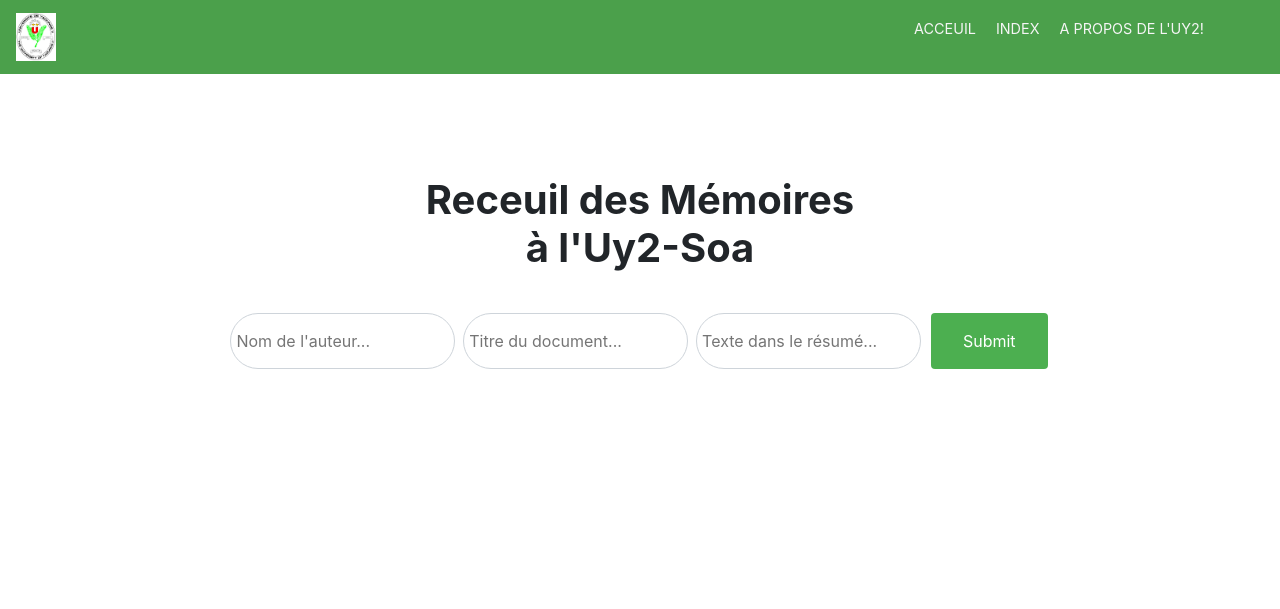
After one commit to mta12/app_memoire, a Django app: page /rech-avancee-home/ in a window 1280 px wide. The commit adds this page. Shown: the top 609 px of the page. Run offline with Django 3.2, Linux system fonts and the light colour scheme; some libraries are stand-ins or nearby versions.

Commit message:
extenxion du champ de texte pour la recherche

```diff
--- a/main/templates/main/home.html
+++ b/main/templates/main/home.html
@@ -23,7 +23,7 @@
       </button>
     </form>
 
-    <!--<a href="#" class="rech_avancee">Recherche Avancée</a> -->
+    <!-- <a href="#" class="rech_avancee">Recherche Avancée</a> -->
   </nav>
 </div>
 
--- /dev/null
+++ b/main/templates/main/rech_avancee_home.html
@@ -0,0 +1,46 @@
+{% extends "main/base.html" %} {% block content %}
+<div class="home-page-content">
+  <nav class="section_search">
+    <h1>
+      <strong>
+        Receuil des Mémoires <br />
+        à l'Uy2-Soa
+      </strong>
+    </h1>
+    <form
+      class="bloc-form-rech-avancee"
+      method="GET"
+      action="{% url 'main:searchDocs' %}"
+    >
+      <input
+        name="q_auteur"
+        id="input_auteur"
+        class="form-control2 mr-sm-2"
+        type="text"
+        placeholder="Nom de l'auteur..."
+      />
+      <input
+        name="q_titre"
+        id="input_titre"
+        class="form-control2 mr-sm-2"
+        type="text"
+        placeholder="Titre du document..."
+      />
+      <input
+        name="q_resume"
+        id="input_resume"
+        class="form-control2 mr-sm-2"
+        type="text"
+        placeholder="Texte dans le résumé..."
+      />
+      <input
+        class="bouton-search btn btn-outline-success my-2 my-sm-0"
+        type="submit"
+      />
+    </form>
+
+    <!-- -->
+  </nav>
+</div>
+
+{% endblock content %}
--- a/main/urls.py
+++ b/main/urls.py
@@ -16,4 +16,8 @@ urlpatterns = [
          name='downloadDocs'),  # test -- (si lien telechargement s'affiche ou pas, si possible de tel...)
     path('index/', views.DocumentsIndexView.as_view(),
          name='indexDocs'),  # test -- OK
+    path('rech-avancee-home/',
+         TemplateView.as_view(template_name="main/rech_avancee_home.html")),  # test -- Not OK
+    path('rech-avancee-index/',
+         TemplateView.as_view(template_name="main/docs/rech_avancee_index.html")),  # test -- Not OK
 ]
--- a/static/css/corps.css
+++ b/static/css/corps.css
@@ -112,6 +112,27 @@
 }
 
 
+/* FORMULAIRE AVANCEE ********************/
+
+.bloc-form-rech-avancee {
+    border: 0px solid black;
+    margin: auto;
+    width: 80%;
+    display: flex;
+}
+
+input[type=submit],
+input[type=reset] {
+    background-color: #4CAF50;
+    border: none;
+    color: white;
+    padding: 16px 32px;
+    text-decoration: none;
+    margin: 4px 2px;
+    cursor: pointer;
+}
+
+
 /** GESTION DES TAILLES D'ECRANS */
 
 @media screen and (max-width:1024px) {
@@ -128,8 +149,11 @@
         flex-wrap: wrap;
         width: 100%;
     }
+    .bloc-form-results {
+        width: 90%;
+        padding-top: 2px;
+    }
     .form-control2 {
-        display: block;
         display: block;
         width: 100%;
         font-size: 0.8rem;
@@ -191,4 +215,17 @@
         border-radius: 34px;
         transition: border-color .15s ease-in-out, box-shadow .15s ease-in-out;
     }
+    .bloc-form-rech-avancee {
+        flex-direction: column;
+        justify-content: space-between;
+    }
+    .bloc-form-rech-avancee>input {
+        margin-bottom: 6px;
+    }
+    .bloc-form-rech-avancee>input[type=submit] {
+        height: 40px;
+        text-align: center;
+        padding-bottom: 0px;
+        padding-top: 0px;
+    }
 }
```
Also changed, not shown: NOTES.txt (+13 -0 lines), main/templates/main/docs/rech_avancee_index.html (added, +28 -0 lines).
